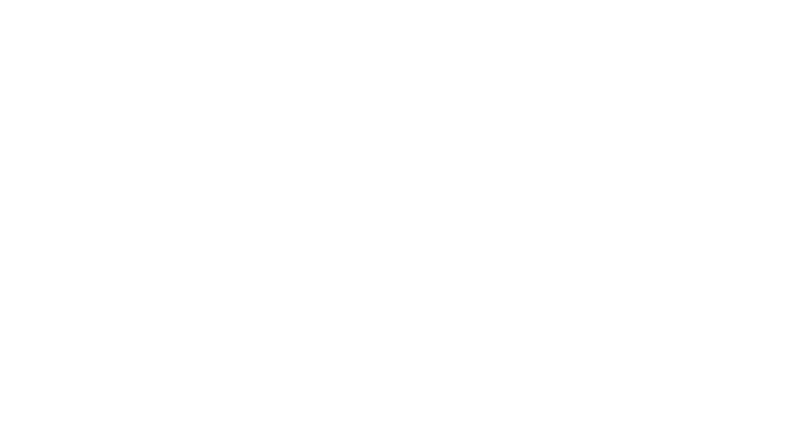
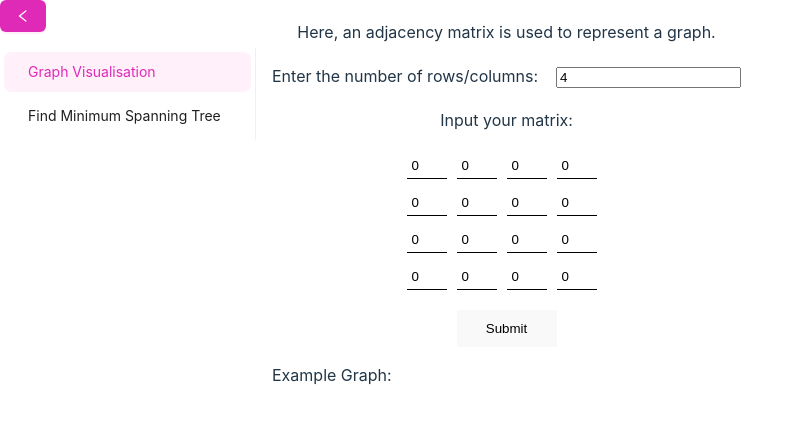
Before and after one commit to rachelyeohm/rachelyeohm.github.io, a React (Vite) app: page /graph_theory in a window 1280 px wide. Shown: the top 424 px of the page, without its empty margins (0-804 px from the left). Built offline with nearby package versions, Linux system fonts and the light colour scheme.

Commit message:
Fixed code to find eqn for infinite solutions

```diff
--- /dev/null
+++ b/src/components/graph/Graph.tsx
@@ -0,0 +1,19 @@
+
+import React from "react"
+
+type GraphProps = {
+    graphData : number[][],
+    width : number,
+    height : number,
+    directed : boolean
+}
+
+const Graph = ({graphData, width, height, directed} : GraphProps) => {
+    graphData
+    return (
+        <div>
+
+        </div>
+    )
+}
+export default Graph
--- a/src/components/matrix/Matrix.tsx
+++ b/src/components/matrix/Matrix.tsx
@@ -8,11 +8,11 @@
     const [col, setCol] = useState(4);
     const [matrix, setMatrix] = useState<number[][]>([]);
 
-    const onColChange = (event) => {
-      setCol(event.target.value);
+    const onColChange = (event : React.ChangeEvent<HTMLInputElement>) => {
+      setCol(parseInt(event.target.value));
     };
-    const onRowChange = (event) => {
-      setRow(event.target.value);
+    const onRowChange = (event : React.ChangeEvent<HTMLInputElement>) => {
+      setRow(parseInt(event.target.value));
     };
     useEffect(() => {
       if (row > 0 && col>0) {
@@ -36,3 +36,35 @@
     )
   }
   export default Matrix;
+
+
+  type SquareMatrixProps = {
+    directed: boolean,
+    onFormSubmit: (matrix : number[][]) => void
+  }
+
+  export const SquareMatrix = ({directed, onFormSubmit} : SquareMatrixProps) => {
+    const [row, setRow]  = useState(4);
+    const [matrix, setMatrix] = useState<number[][]>([]);
+
+    const onChange = (event : React.ChangeEvent<HTMLInputElement>) => {
+        setRow(parseInt(event.target.value));
+    };
+
+    useEffect(() => {
+      if (row > 0) {
+        const newMatrix : number[][] = createZeroArray(row, row);
+        setMatrix(newMatrix);
+      } else {
+        setMatrix([]);
+      }
+    }, [row]);
+
+
+    return (
+      <div>
+        <MatrixSizeForm text="Enter the number of rows/columns" number={row} onChange={onChange}/>
+        <MatrixForm directed={directed} matrix={matrix} setMatrix={setMatrix} onFormSubmit={onFormSubmit}/>
+      </div>
+    )
+  }
--- a/src/index.css
+++ b/src/index.css
@@ -87,6 +87,13 @@
   margin-top: 20px;
 }
 
+
+.general-no-space {
+  display: flex;
+  flex-direction: column;
+  align-items: center;
+}
+
 /* .ant-menu-item-selected {
   background-color: #ffebfb !important;
   color: #df2ab8 !important;
@@ -125,7 +132,7 @@
 
 .content {
   position: relative;
-  padding-left: 15px;
+  padding-left: 10px;
 }
 
 .content .line {
--- a/src/pages/GraphProject.tsx
+++ b/src/pages/GraphProject.tsx
@@ -1,11 +1,71 @@
-import React from 'react'
+import React, {useState} from 'react';
+import { useNavigate } from 'react-router-dom';
+import { Menu , Button} from 'antd';
+import type {MenuProps} from 'antd';
+import {
+  ApartmentOutlined,
+  NodeIndexOutlined,
+  LeftOutlined
+} from '@ant-design/icons';
+import GraphVisualisation from "./GraphVisualisation.tsx"
+import MST from "./MST.tsx"
+
+type MenuItem = Required<MenuProps>['items'][number];
+
+const items : MenuItem[] = [
+    {
+        key : "graph",
+        label : "Graph Visualisation",
+    },
+    {
+        key: "tree",
+        label:  "Find Minimum Spanning Tree",
+    }
+];
+
 
 const GraphProject = () => {
-    return (
-        <div>
+  const [collapsed, setCollapsed] = useState(false);
+  const [openKey, setOpenKey] = useState("graph");
+  // const toggleCollapsed = () => {
+  //   setCollapsed(!collapsed);
+  // };
+  let navigate = useNavigate();
+  const navigateBack = ()=>navigate("/");
+  const onClick : MenuProps['onClick'] = (e) => {
 
-        </div>
-    )
-}
-
+    setOpenKey(e.key);
+  };
+  return (
+    <div style={{ display: 'flex' }}>
+      <div
+        style={{
+          width: 256,
+        }}
+      >
+        <Button
+          type="primary"
+          onClick={navigateBack}
+          style={{
+            marginBottom: 16,
+          }}
+        >
+          <LeftOutlined/>
+        </Button>
+        <Menu
+          defaultSelectedKeys={['graph']}
+          defaultOpenKeys={['graph']}
+          onClick={onClick}
+          mode="inline"
+          inlineCollapsed={collapsed}
+          items={items}
+        />
+      </div>
+      <div style={{ marginLeft: 16 }}>
+        {openKey === 'graph' && <GraphVisualisation/>}
+        {openKey === 'tree' && <MST />}
+      </div>
+    </div>
+  );
+};
 export default GraphProject;
--- /dev/null
+++ b/src/pages/GraphVisualisation.tsx
@@ -0,0 +1,47 @@
+import React, {useState} from 'react';
+import {SquareMatrix} from "../components/matrix/Matrix"
+import {determinant, symmetric, euler} from "../utility/graphCalculations"
+import Graph from "../components/graph/Graph"
+//form is directed - true
+
+//for undirected
+const GraphVisualisation= () => {
+
+
+    const [submittedMatrix, setSubmittedMatrix] = useState<number[][]>([]);
+    const handleFormSubmit = (matrix : number[][]) => {
+        setSubmittedMatrix(matrix);
+    }
+    return (
+        <div>
+            <p className='general'>Here, an adjacency matrix is used to represent a graph.</p>
+            <SquareMatrix directed = {true} onFormSubmit = {handleFormSubmit} />
+
+            {submittedMatrix.length === 0 ?
+            (
+                <div>
+                    <p> Example Graph: </p>
+                    <Graph graphData = {[[1, 2, 3, 4], [1,2,3,2], [0,4,1,2], [0,0,5,0]]} width={600} height={200} directed = {true}/>
+                </div>
+            )
+
+            :
+            (<div>
+                <p> Graph generated: </p>
+                <Graph graphData = {submittedMatrix} width={600} height={200} directed = {true}/>
+                <div className="general">
+
+                    <p>Determinant: {determinant(submittedMatrix)}</p>
+                    <p>Symmetric: {symmetric(submittedMatrix) ? "Yes" : "No"}</p>
+                    <p>Euler: {euler(submittedMatrix) ? "Yes" : "No"}</p>
+
+                </div>
+
+            </div>)
+            }
+        </div>
+
+    );
+};
+
+export default GraphVisualisation;
--- /dev/null
+++ b/src/pages/MST.tsx
@@ -0,0 +1,11 @@
+import React from "react"
+
+const MST = () => {
+    return (
+        <div>
+
+        </div>
+    )
+}
+
+export default MST
--- a/src/pages/Rref.tsx
+++ b/src/pages/Rref.tsx
@@ -3,8 +3,6 @@
 import Matrix from "../components/matrix/Matrix.tsx"
 
 
-
-//<Matrix onFormSubmit={handleFormSubmit}/>
 const RREF = () => {
     const [submittedMatrix, setSubmittedMatrix] = useState<number[][]>([]);
     const handleFormSubmit = (matrix : number[][]) => {
--- a/src/utility/calcSolutions.tsx
+++ b/src/utility/calcSolutions.tsx
@@ -22,11 +22,14 @@
     let solution = [];
 
 
+
     //last row has a pivot column - inconsistent
+
     const pivotIndexes = findPivotIndexes(combinedMatrix);
-    if (pivotIndexes.rowIndexes.includes(combinedMatrix.length - 1)) {
+    if (pivotIndexes.columnIndexes.includes(coeffMatrix[0].length)) {
         numSolutions = "0";
         solution = ["nil"];
+        return {rref: result, numSolutions : numSolutions, pivotColumns : pivotColumns, solution : solution}
     }
 
     //all rows (except the last row) have pivot column - one solution;
--- /dev/null
+++ b/src/utility/graphCalculations.tsx
@@ -0,0 +1,98 @@
+
+const sum = (xs : number[]) =>
+    xs . reduce ((a, b) => a + b, 0)
+
+const excluding = (i : number) => (xs : number[]) =>
+[... xs .slice (0, i), ...xs .slice (i + 1)]
+
+export const determinant = (matrix : number[][]) : number => {
+    if (matrix.length === 0) {
+    return -1 ;
+    }
+    const [xs, ...xss] = matrix;
+    return xs .length == 1
+    ? xs [0]
+    : sum (xs .map (
+        (x, i) => (-1) ** i * x * determinant (xss .map (excluding (i)))
+    ))
+};
+
+
+
+
+const sum_arr = (arr : number[]) => arr.reduce((partialSum, a) => partialSum + a, 0);
+
+const col = (arr : number[][] ,idx : number) => arr.map((value,index) =>{ return value[idx]; });
+
+const row = (arr : number[][] ,idx : number) => arr[idx];
+
+function degree(array : number[][]){
+    let sum = 0;
+    for (let i=0; i < array.length; i++){
+      alert(row(array,i));
+      for (let j=0; j < array[0].length; j++){
+        sum += sum_arr(row(array,i)) + sum_arr(col(array,j))
+      }
+
+    }
+    alert(sum);
+    return sum;
+}
+
+export function symmetric(matrix : number[][]){
+      if (!Array.isArray(matrix) || matrix.length === 0 || matrix[0].length === 0) {
+        return false; // Not a valid matrix
+      }
+
+      const rows = matrix.length;
+      const cols = matrix[0].length;
+
+      if (rows !== cols) {
+        return false; // Not a square matrix, so it can't be symmetric
+      }
+
+      for (let i = 0; i < rows; i++) {
+        for (let j = 0; j < cols; j++) {
+          if (matrix[i][j] !== matrix[j][i]) {
+            return false; // The matrix is not symmetric if the corresponding elements are not equal
+          }
+        }
+      }
+
+      return true; // The matrix is symmetric
+
+}
+
+export function euler(matrix : number[][]) {
+    const numVertices = matrix.length;
+
+    // Step 1: Check if all vertices have even degree
+    for (let i = 0; i < numVertices; i++) {
+      let degree = 0;
+      for (let j = 0; j < numVertices; j++) {
+        degree += matrix[i][j];
+      }
+      if (degree % 2 !== 0) {
+        return false; // Not all vertices have even degree
+      }
+    }
+
+    // Step 2: Check if the graph is connected
+    const visited = new Array(numVertices).fill(false);
+    let count = 0;
+
+    // Depth-first search function to traverse the graph
+    function DFS(v : number) {
+      visited[v] = true;
+      count++;
+      for (let i = 0; i < numVertices; i++) {
+        if (matrix[v][i] && !visited[i]) {
+          DFS(i);
+        }
+      }
+    }
+
+    DFS(0); // Start DFS traversal from the first vertex
+
+    return count === numVertices; // Graph is Eulerian if and only if it is connected
+}
```
Also changed, not shown: src/pages/Solutions.tsx (+11 -11 lines).
